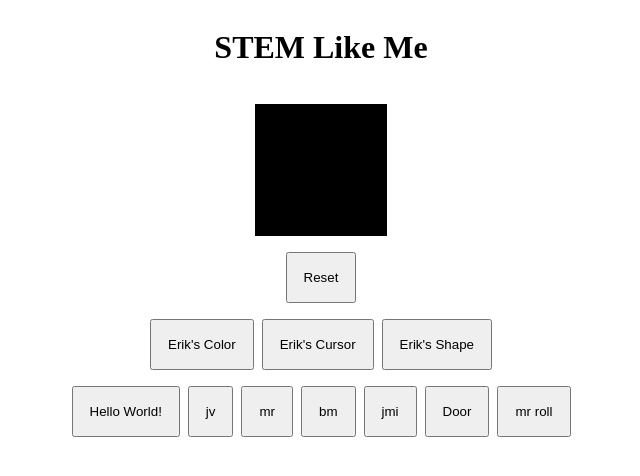
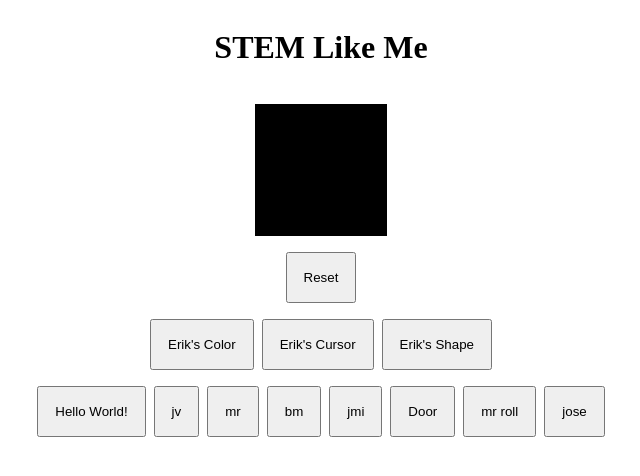
Before and after one commit to 1Mill/cwu-stem-like-me, a Nuxt app in the folder src/: page / in a window 1280 px wide. Shown: the top 476 px of the page, without its empty margins (319-959 px from the left). Built offline with nearby package versions, Linux system fonts and the light colour scheme.

Commit message:
we added a jose button

```diff
--- a/src/pages/index.vue
+++ b/src/pages/index.vue
@@ -29,6 +29,7 @@
 			<button @click="()=>addStyle({borderRadius: '100%'})">jmi</button>
 			<button @click="() => addStyle({ borderRadius: '100%', backgroundColor: 'green', transform: 'skew(30deg)'})">Door</button>
 			<button @click="()=>addStyle({background: 'pink'})">mr roll</button>
+			<button @click="()=>addStyle({ transform: 'rotate(20deg)' })">jose</button>
 
 		</section>
 	</main>
```
